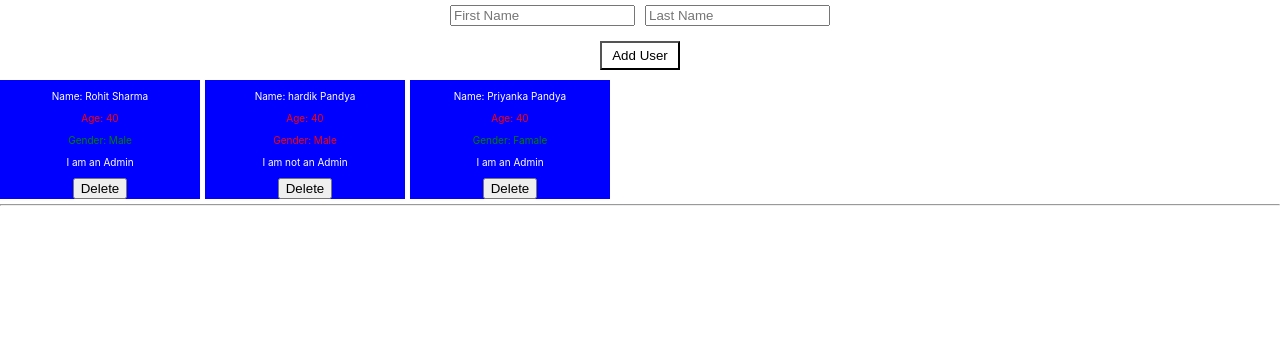
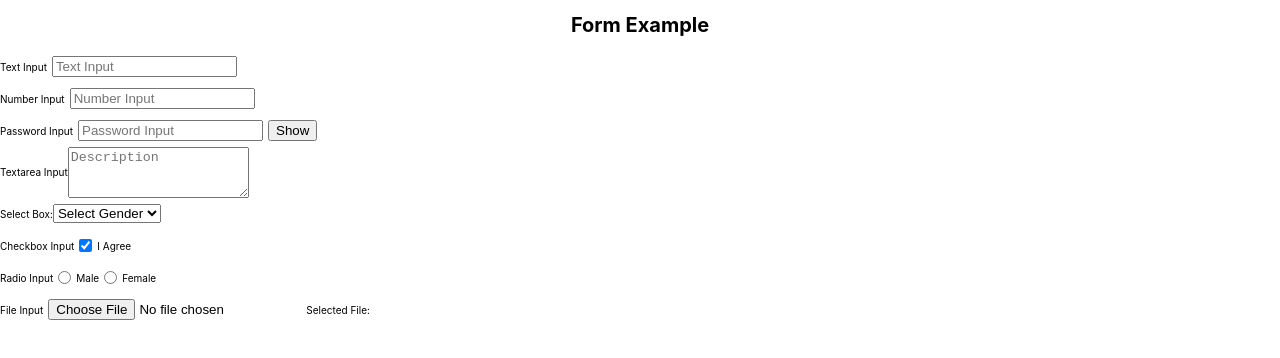
Before and after one commit to velocityvimannagar/react9thmarchbatch, a React (Create React App) app: page / in a window 1280 px wide. Shown: the top 358 px of the page. Built offline with nearby package versions, Linux system fonts and the light colour scheme.

Commit message:
Added form handling example

```diff
--- a/src/App.js
+++ b/src/App.js
@@ -1,5 +1,6 @@
 import './App.css';
 import { Flag } from './Flag/flag';
+import { FormExample } from './FormExample';
 import { Greeting } from './Greeting';
 import { TodoList } from './TodoList/TodoList';
 import { UsersList } from './UserProfile/UserList';
@@ -27,8 +28,9 @@
         <hr></hr> */}
         {/* <TodoList></TodoList>
         <hr></hr> */}
-        <UsersList></UsersList>
-        <hr></hr>
+        {/* <UsersList></UsersList>
+        <hr></hr> */}
+        <FormExample></FormExample>
     </div>
   );
 }
--- /dev/null
+++ b/src/FormExample.css
@@ -0,0 +1,4 @@
+label{
+    display: flex;
+    align-items: center;
+}
--- /dev/null
+++ b/src/FormExample.js
@@ -0,0 +1,86 @@
+import { useState } from "react"
+import "./FormExample.css"
+export function FormExample() {
+    const [formInput, setFormInput] = useState({
+        textInput: '',
+        numberInput: '',
+        passwordInput:'',
+        textAreaInput: '',
+        selectBoxInput: '',
+        checkBoxInput: true,
+        radioButtonInput: '',
+        selectedDate:''
+    })
+    const [selectedFile, setSelectedFile] = useState(null);
+    const handleFileChange = (e) => {
+        setSelectedFile(e.target.files[0]);
+    };
+    const [showPassword, setShowPassword] = useState(false);
+    const onInputChange = (e) => {
+        const {name, value, checked, type} = e.target;
+        console.log(name, value, checked, type)
+        formInput[name] = type=="checkbox"? checked: value;
+        console.log(formInput)
+        setFormInput({...formInput})
+    }
+    return <div>
+        <h1>Form Example</h1>
+        <div>
+            <label>
+                <p>Text Input</p>
+                <input name="textInput" placeholder="Text Input" value={formInput.textInput} onChange={onInputChange}></input>
+            </label>
+        </div>
+        <div>
+            <label>
+                <p>Number Input</p>
+                <input name="numberInput" type="number" placeholder="Number Input" value={formInput.numberInput} onChange={onInputChange}></input>
+            </label>
+        </div>
+        <div>
+            <label>
+                <p>Password Input</p>
+                <input name="passwordInput" type={showPassword?"text":"password"} placeholder="Password Input" value={formInput.passwordInput} onChange={onInputChange}></input>
+                {showPassword?<button onClick={()=> setShowPassword(false)}>Hide</button>: <button onClick={()=> setShowPassword(true)}>Show</button>}
+            </label>
+        </div>
+        <div>
+            <label>
+                <p>Textarea Input</p>
+                <textarea name="textAreaInput" cols={20} rows={3} type={Text} placeholder="Description" value={formInput.textAreaInput} onChange={onInputChange}></textarea>
+            </label>
+        </div>
+        <div>
+            <label>
+                <p>Select Box: </p>
+                <select value={formInput.selectBoxInput} name="selectBoxInput" onChange={onInputChange}>
+                    <option value="" disabled>Select Gender</option>
+                    <option value="male">Male</option>
+                    <option value="female">Female</option>
+                </select>
+            </label>
+        </div>
+        <div>
+            <label>
+                <p>Checkbox Input</p>
+                <input name="checkBoxInput" type="checkbox" checked={formInput.checkBoxInput} onChange={onInputChange}></input> I Agree
+            </label>
+        </div>
+        <div>
+            <label>
+                <p> Radio Input</p>
+                <input checked={formInput.radioButtonInput == 'male'} name="radioButtonInput" type="radio" value="male" onChange={onInputChange} /> Male
+                <input checked={formInput.radioButtonInput == 'female'} name="radioButtonInput" type="radio" value="female" onChange={onInputChange}/> Female
+            </label>
+        </div>
+        <div>
+            <label>
+            <p>File Input</p>
+            <input type="file" onChange={handleFileChange}></input>
+            <p>Selected File: {selectedFile?.name}</p>
+            </label>
+        </div>
+        <div>
+        </div>
+    </div>
+}
--- a/src/UserProfile/UserProfile.css
+++ b/src/UserProfile/UserProfile.css
@@ -1,6 +1,7 @@
 .red-color{
     color: red;
 }
+sdfsdf
 .admin-class{
     color: green;
 }
```
